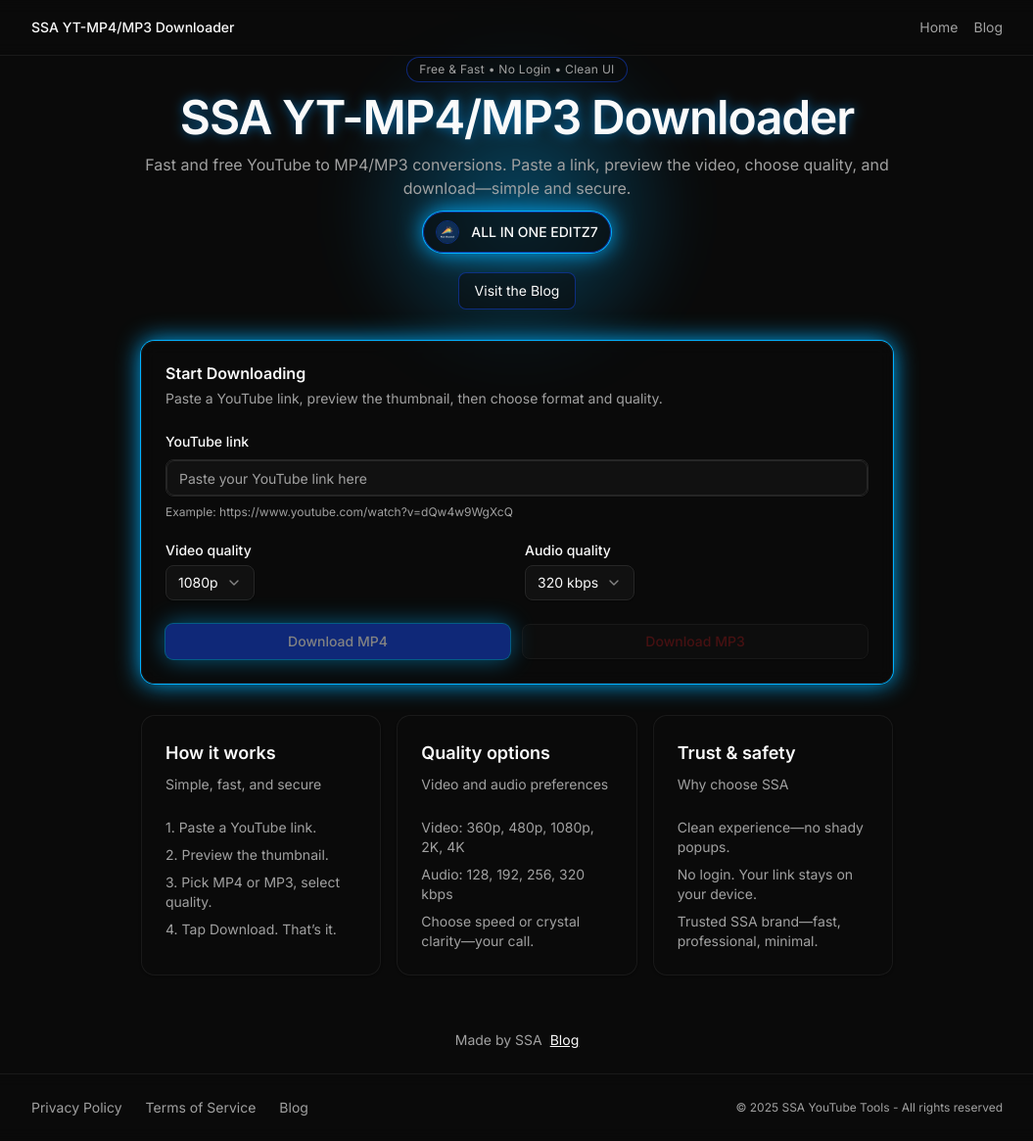
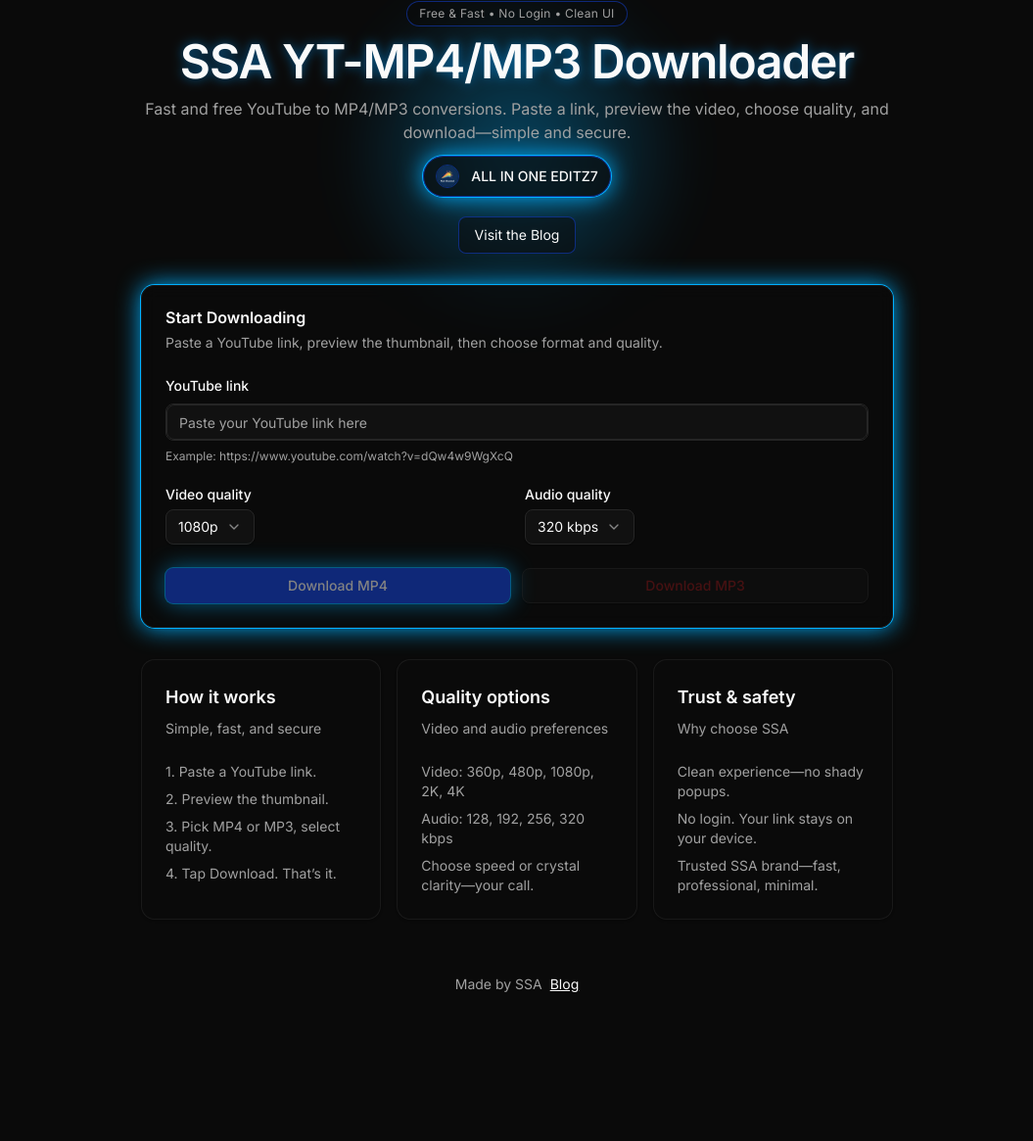
Before and after one commit to syedanas10-ai/7v0-you-tube-downloader-website, a Next.js app: page / in a window 1280 px wide. Shown: the whole page at 98% size, without its empty margins (112-1167 px from the left). After the commit the page ends 1039 px from the top, so only its background shows below. Built offline with nearby package versions, Linux system fonts and the light colour scheme.

Commit message:
Update layout.tsx

```diff
--- a/app/layout.tsx
+++ b/app/layout.tsx
@@ -4,7 +4,6 @@ import { GeistMono } from "geist/font/mono"
 import { Analytics } from "@vercel/analytics/next"
 import { Inter } from "next/font/google"
 import "./globals.css"
-import Link from "next/link"
 import { Suspense } from "react"
 
 const inter = Inter({ subsets: ["latin"], variable: "--font-inter" })
@@ -22,44 +21,16 @@ export default function RootLayout({
 }>) {
   return (
     <html lang="en" className={`${inter.variable} ${GeistMono.variable} dark antialiased`}>
-      <body className="font-sans min-h-screen flex flex-col">
-        <Suspense fallback={<div>Loading...</div>}>
-          <header className="border-b border-border/60 bg-background/80 backdrop-blur supports-[backdrop-filter]:bg-background/60">
-            <nav className="mx-auto max-w-5xl px-4 h-14 flex items-center justify-between">
-              <Link href="/" className="text-sm font-medium hover:text-primary transition-colors">
-                SSA YT-MP4/MP3 Downloader
-              </Link>
-              <div className="flex items-center gap-4">
-                <Link href="/" className="text-sm text-muted-foreground hover:text-foreground transition-colors">
-                  Home
-                </Link>
-                <Link href="/blog" className="text-sm text-muted-foreground hover:text-foreground transition-colors">
-                  Blog
-                </Link>
-              </div>
-            </nav>
-          </header>
-
-          <main className="flex-1">{children}</main>
-
-          <footer className="border-t border-border/60 bg-background/80 backdrop-blur supports-[backdrop-filter]:bg-background/60">
-            <div className="mx-auto max-w-5xl px-4 py-6 flex flex-col gap-4 md:flex-row md:items-center md:justify-between">
-              <nav aria-label="Footer" className="flex items-center gap-6">
-                <Link href="/privacy" className="text-sm text-muted-foreground hover:text-foreground transition-colors">
-                  Privacy Policy
-                </Link>
-                <Link href="/terms" className="text-sm text-muted-foreground hover:text-foreground transition-colors">
-                  Terms of Service
-                </Link>
-                <Link href="/blog" className="text-sm text-muted-foreground hover:text-foreground transition-colors">
-                  Blog
-                </Link>
-              </nav>
-              <p className="text-xs text-muted-foreground">© 2025 SSA YouTube Tools - All rights reserved</p>
-            </div>
-          </footer>
-        </Suspense>
-
+      <head>
+        {/* AdSense Code */}
+        <script
+          async
+          src="https://pagead2.googlesyndication.com/pagead/js/adsbygoogle.js?client=ca-pub-3305001830130873"
+          crossOrigin="anonymous"
+        />
+      </head>
+      <body className="font-sans">
+        <Suspense fallback={null}>{children}</Suspense>
         <Analytics />
       </body>
     </html>
```
